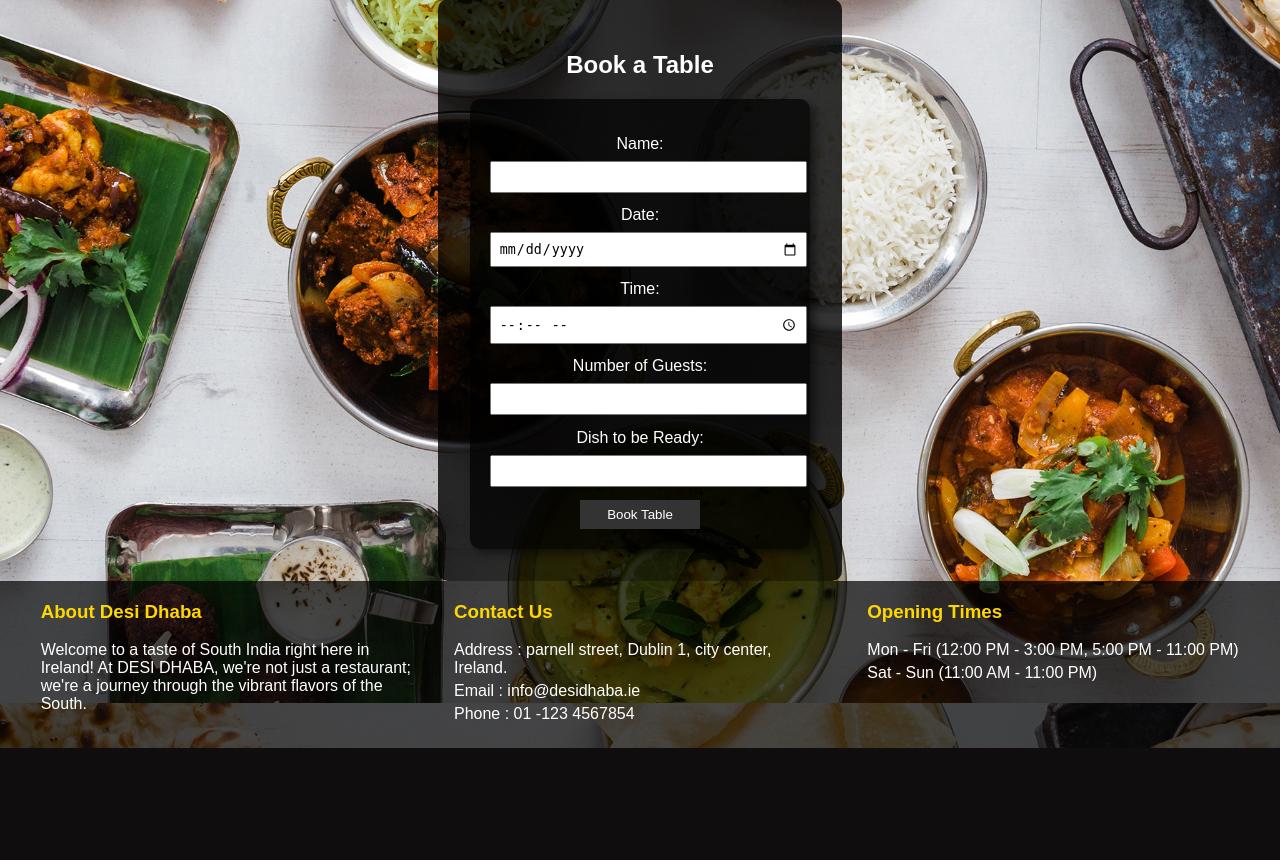
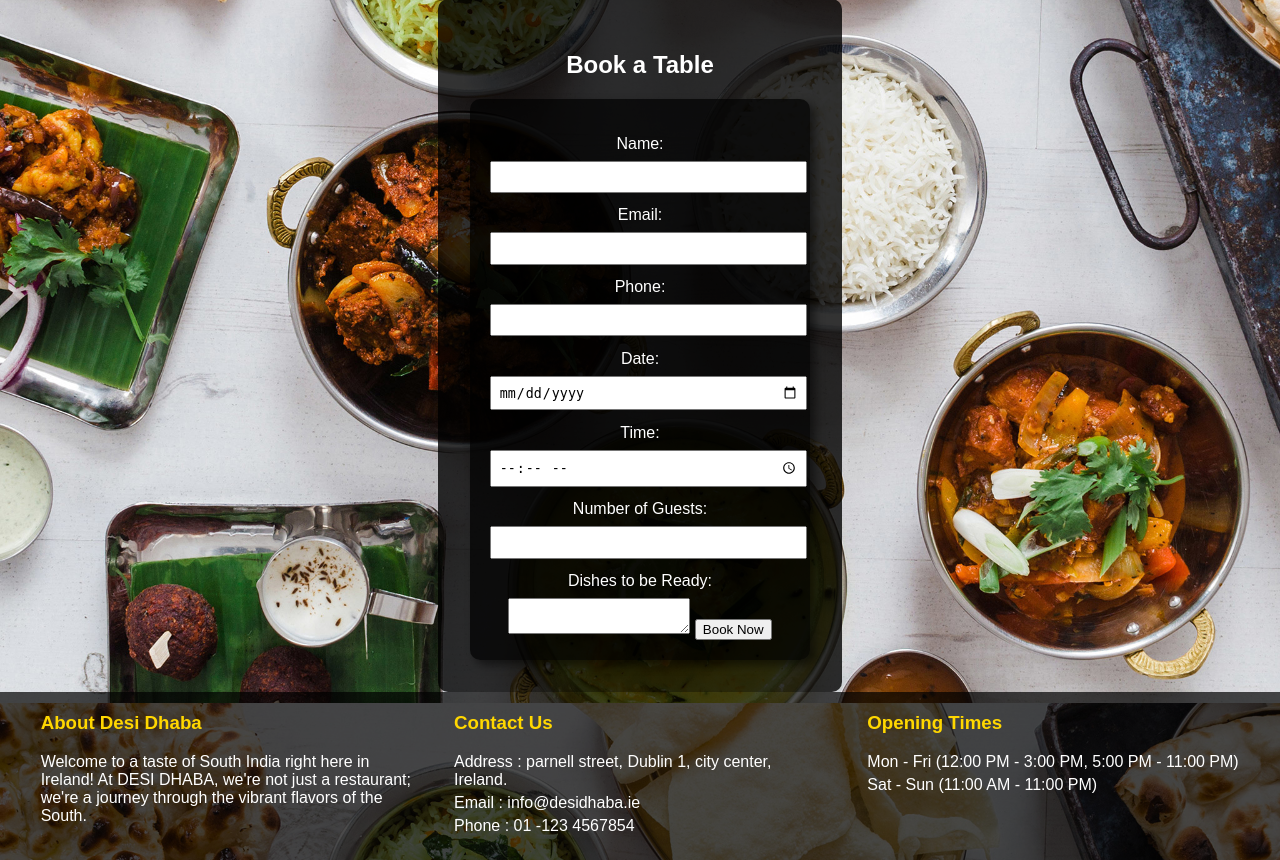
Before and after one commit to nalamsri90/Restaurant-table-booking-B9IS123-, a Flask app: page /booking in a window 1280 px wide. Shown: the part 257-1117 px from the top of the page. Before the commit the page ends 1005 px from the top, so only its background shows below. Run offline with Flask 3, Linux system fonts and the light colour scheme; the visitor is signed in with stand-in values (Sample User, id 1).

Commit message:
written code for the button logic in booking page
by clicking button "add to list in the menu page the item stored in local storage . after by using json.parse the item name is added to the booking page.

```diff
--- a/templates/booking.html
+++ b/templates/booking.html
@@ -3,9 +3,15 @@
 {% block content %}
 <h2>Book a Table</h2>
 <div class="form-container">
-        <form method="post">
+    <form action="{{ url_for('booking') }}" method="post">
         <label for="name">Name:</label>
         <input type="text" id="name" name="name" required>
+
+        <label for="email">Email:</label>
+        <input type="email" id="email" name="email" required>
+
+        <label for="phone">Phone:</label>
+        <input type="text" id="phone" name="phone" required>
 
         <label for="date">Date:</label>
         <input type="date" id="date" name="date" required>
@@ -14,12 +20,19 @@
         <input type="time" id="time" name="time" required>
 
         <label for="guests">Number of Guests:</label>
-            <input type="number" id="guests" name="guests" required>
+        <input type="number" id="guests" name="guests" min="1" required>
 
-            <label for="dish">Dish to be Ready:</label>
-            <input type="text" id="dish" name="dish" required>
+        <label for="dishes">Dishes to be Ready:</label>
+        <textarea id="dishes" name="dishes" readonly></textarea>
 
-            <input type="submit" value="Book Table">
+        <button type="submit">Book Now</button>
     </form>
 </div>
+
+<script>
+    document.addEventListener('DOMContentLoaded', function() {
+        let selectedItems = JSON.parse(localStorage.getItem('selectedItems')) || [];
+        document.getElementById('dishes').value = selectedItems.join(', ');
+    });
+</script>
 {% endblock %}
```
Lines whose indentation alone changed are shown as unchanged.
